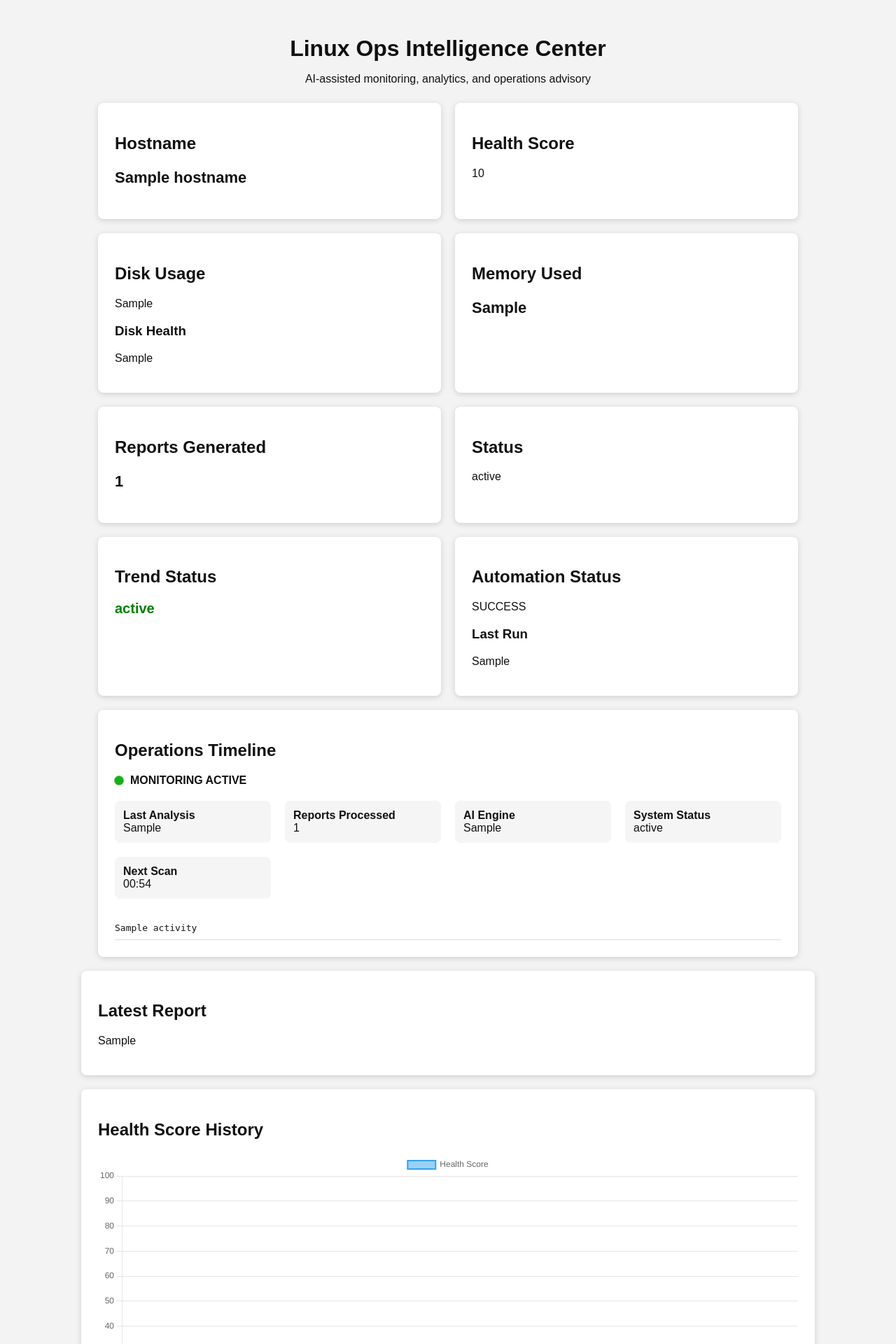
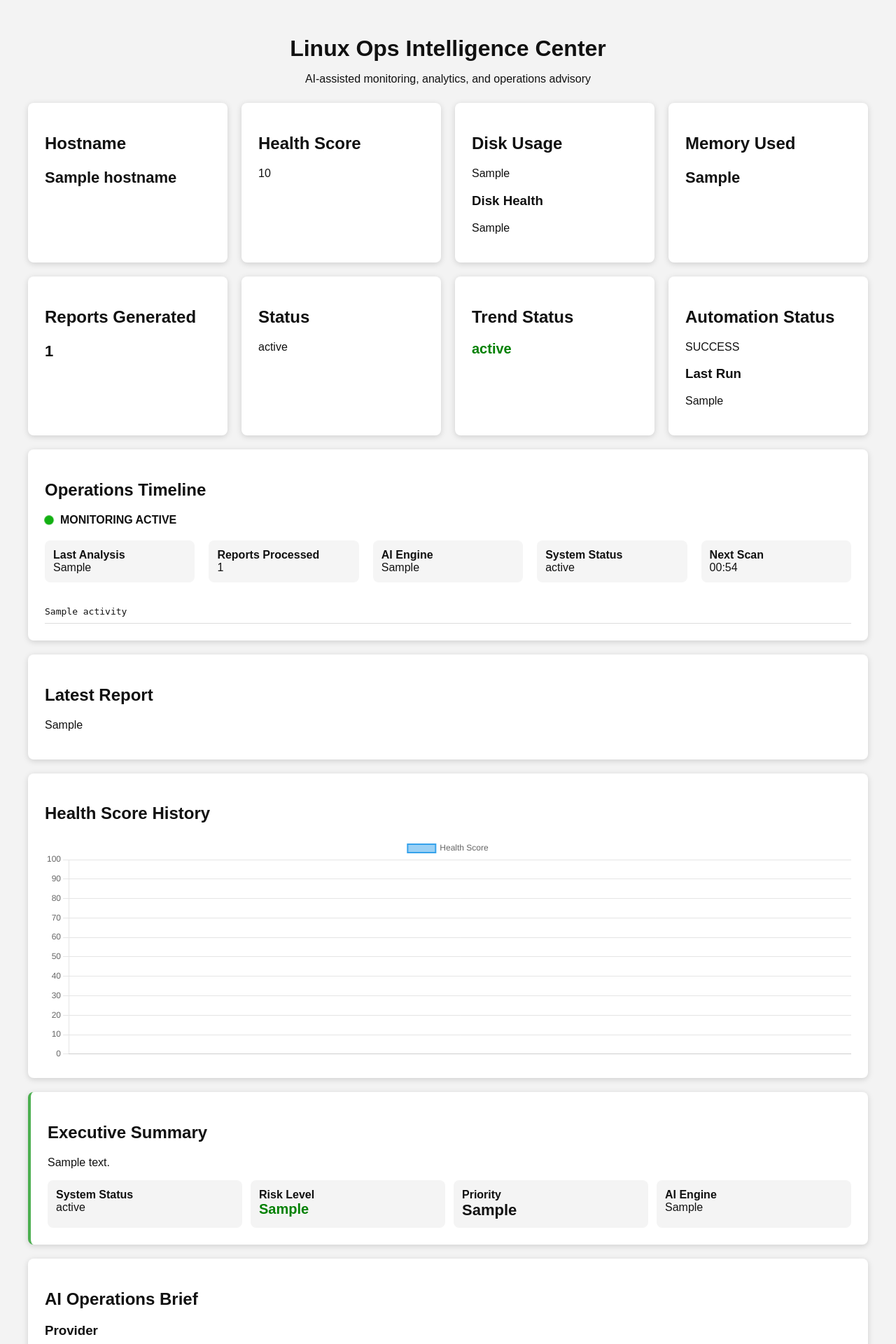
Before and after one commit to grgdougall-crypto/linux-ops-automation-lab, a Flask app: template dashboard/templates/index.html in a window 1280 px wide. Shown: the top 1920 px of the page at 70% size. Run offline with Flask 3, Linux system fonts and the light colour scheme; the template is opened without the code that fills it: most values are stand-ins (such as "Sample title", 1, 10 or a date in 2020).

Commit message:
Add executive summary and improve dashboard layout

```diff
--- a/dashboard/app.py
+++ b/dashboard/app.py
@@ -260,21 +260,45 @@ def get_latest_report_data():
     }
 
 
-def get_advisor_response(question_type, persona, report_data, ai_summary, insight):
-    persona_titles = {
-        "operations": "Operations Manager",
-        "security": "Security Analyst",
-        "reliability": "Reliability Engineer"
+def calculate_advisor_risk(report_data, insight):
+    score = report_data["current_health_score"]
+
+    try:
+        disk_percent = int(report_data["disk_usage"].replace("%", ""))
+    except Exception:
+        disk_percent = 0
+
+    if disk_percent >= 90 or score < 60:
+        return {
+            "impact": "HIGH",
+            "confidence": insight["confidence"],
+            "priority": "P1"
+        }
+
+    if disk_percent >= 70 or score < 90:
+        return {
+            "impact": "MEDIUM",
+            "confidence": insight["confidence"],
+            "priority": "P3"
+        }
+
+    return {
+        "impact": "LOW",
+        "confidence": insight["confidence"],
+        "priority": "P4"
     }
 
-    persona_name = persona_titles.get(persona, "Operations Manager")
+
+def get_advisor_response(question_type, persona, report_data, ai_summary, insight):
+    persona_name = PERSONA_LABELS.get(persona, "Operations Manager")
+    risk = calculate_advisor_risk(report_data, insight)
 
     if question_type == "health":
         if persona == "security":
             assessment = (
                 f"No abnormal resource indicators are detected. Current health score is "
                 f"{report_data['current_health_score']}/100, system status is "
-                f"{report_data['status']}, and risk remains {ai_summary['risk_level']}."
+                f"{report_data['status']}, and risk remains {risk['impact']}."
             )
         elif persona == "reliability":
             assessment = (
@@ -292,16 +316,17 @@ def get_advisor_response(question_type, persona, report_data, ai_summary, insigh
         return {
             "title": f"{persona_name}: System Health Assessment",
             "assessment": assessment,
-            "impact": ai_summary["risk_level"],
-            "confidence": insight["confidence"],
-            "priority": insight["priority"]
+            "impact": risk["impact"],
+            "confidence": risk["confidence"],
+            "priority": risk["priority"]
         }
 
     if question_type == "memory":
         if persona == "security":
             assessment = (
                 f"Memory usage is currently {report_data['memory_used']}. "
-                f"{insight['insight']} No suspicious memory-related behavior is indicated by the current dashboard data."
+                f"{insight['insight']} No suspicious memory-related behavior is indicated "
+                f"by the current dashboard data."
             )
         elif persona == "reliability":
             assessment = (
@@ -317,9 +342,9 @@ def get_advisor_response(question_type, persona, report_data, ai_summary, insigh
         return {
             "title": f"{persona_name}: Memory Trend Assessment",
             "assessment": assessment,
-            "impact": insight["impact"],
-            "confidence": insight["confidence"],
-            "priority": insight["priority"]
+            "impact": risk["impact"],
+            "confidence": risk["confidence"],
+            "priority": risk["priority"]
         }
 
     if question_type == "disk":
@@ -342,9 +367,9 @@ def get_advisor_response(question_type, persona, report_data, ai_summary, insigh
         return {
             "title": f"{persona_name}: Disk Utilization Assessment",
             "assessment": assessment,
-            "impact": ai_summary["risk_level"],
-            "confidence": insight["confidence"],
-            "priority": "P4"
+            "impact": risk["impact"],
+            "confidence": risk["confidence"],
+            "priority": risk["priority"]
         }
 
     if question_type == "review":
@@ -367,9 +392,9 @@ def get_advisor_response(question_type, persona, report_data, ai_summary, insigh
         return {
             "title": f"{persona_name}: Recommended Review Plan",
             "assessment": assessment,
-            "impact": insight["impact"],
-            "confidence": insight["confidence"],
-            "priority": insight["priority"]
+            "impact": risk["impact"],
+            "confidence": risk["confidence"],
+            "priority": risk["priority"]
         }
 
     return {
@@ -379,6 +404,7 @@ def get_advisor_response(question_type, persona, report_data, ai_summary, insigh
         "confidence": "LOW",
         "priority": "P3"
     }
+
 
 @app.route("/")
 def home():
@@ -391,14 +417,15 @@ def home():
 
     advisor_question = request.args.get("advisor", "health")
     advisor_persona = request.args.get("persona", "operations")
+
     advisor_persona_label = PERSONA_LABELS.get(
-	advisor_persona,
-	"Operations Manager"
+        advisor_persona,
+        "Operations Manager"
     )
 
     advisor_response = get_advisor_response(
         advisor_question,
-	advisor_persona,
+        advisor_persona,
         report_data,
         ai_summary,
         insight
@@ -435,12 +462,13 @@ def home():
         ai_findings=ai_summary["findings"],
         ai_recommendation=ai_summary["recommendation"],
         advisor_question=advisor_question,
-	advisor_persona=advisor_persona_label,
+        advisor_persona=advisor_persona_label,
         advisor_title=advisor_response["title"],
         advisor_assessment=advisor_response["assessment"],
         advisor_impact=advisor_response["impact"],
         advisor_confidence=advisor_response["confidence"],
         advisor_priority=advisor_response["priority"],
+	executive_summary=f"System status is {report_data['status']} with a health score of {report_data['current_health_score']}/100. Current risk is {advisor_response['impact']}. Recommended action: {ai_summary['recommendation']}",
         operational_insight=insight["insight"],
         insight_impact=insight["impact"],
         insight_confidence=insight["confidence"],
--- a/dashboard/static/style.css
+++ b/dashboard/static/style.css
@@ -57,8 +57,7 @@ h1 {
 .report-card,
 .chart-card,
 .ai-card {
-    max-width: 1000px;
-    margin: 20px auto;
+    margin: 20px 0;
 }
 
 canvas {
@@ -66,7 +65,7 @@ canvas {
 }
 
 .activity-card {
-    grid-column: span 2;
+    grid-column: 1 / -1;
 }
 
 .activity-list {
@@ -261,3 +260,48 @@ canvas {
     background: #4caf50 !important;
     color: white !important;
 }
+
+.executive-card {
+    border-left: 4px solid #4caf50;
+}
+
+.executive-grid {
+    display: grid;
+    grid-template-columns: repeat(auto-fit, minmax(160px, 1fr));
+    gap: 12px;
+    margin-top: 15px;
+}
+
+.executive-grid div {
+    background: #f4f4f4;
+    padding: 12px;
+    border-radius: 8px;
+}
+
+body {
+    max-width: 1200px;
+    margin: 0 auto;
+    padding: 30px;
+}
+
+.dashboard-grid {
+    max-width: 100%;
+    grid-template-columns: repeat(auto-fit, minmax(260px, 1fr));
+}
+
+.report-card,
+.chart-card,
+.executive-card,
+.ai-card {
+    width: 100%;
+    max-width: 100%;
+    box-sizing: border-box;
+}
+
+.chart-card {
+    margin: 20px 0;
+}
+
+.chart-card canvas {
+    max-height: 320px;
+}
--- a/dashboard/templates/index.html
+++ b/dashboard/templates/index.html
@@ -111,6 +111,34 @@
         <h2>Health Score History</h2>
         <canvas id="healthScoreChart"></canvas>
     </div>
+
+<div class="card executive-card">
+    <h2>Executive Summary</h2>
+
+    <p>{{ executive_summary }}</p>
+
+    <div class="executive-grid">
+        <div>
+            <strong>System Status</strong><br>
+            <span class="{{ status_class }}">{{ status }}</span>
+        </div>
+
+        <div>
+            <strong>Risk Level</strong><br>
+            <span class="status-good">{{ advisor_impact }}</span>
+        </div>
+
+        <div>
+            <strong>Priority</strong><br>
+            <span class="metric">{{ advisor_priority }}</span>
+        </div>
+
+        <div>
+            <strong>AI Engine</strong><br>
+            {{ ai_provider }}
+        </div>
+    </div>
+</div>
 
     <div class="card ai-card">
         <h2>AI Operations Brief</h2>
```
